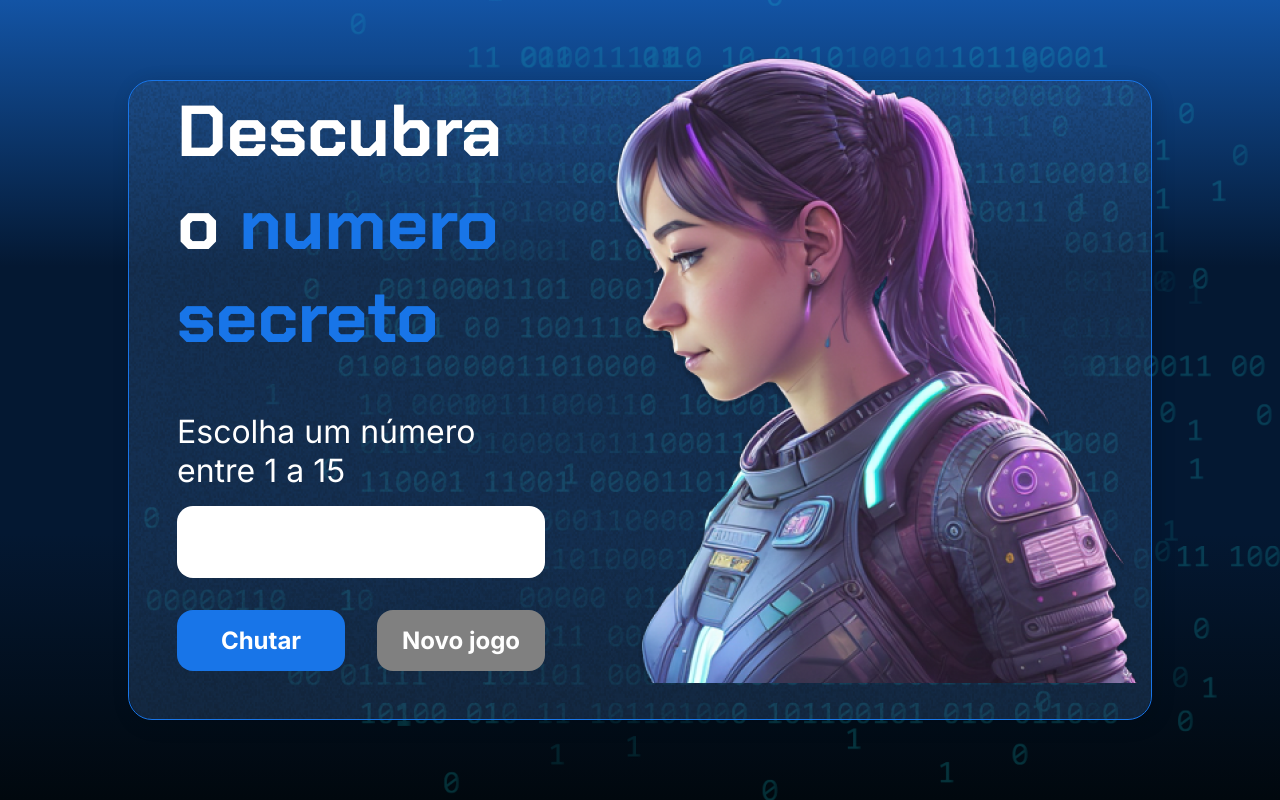
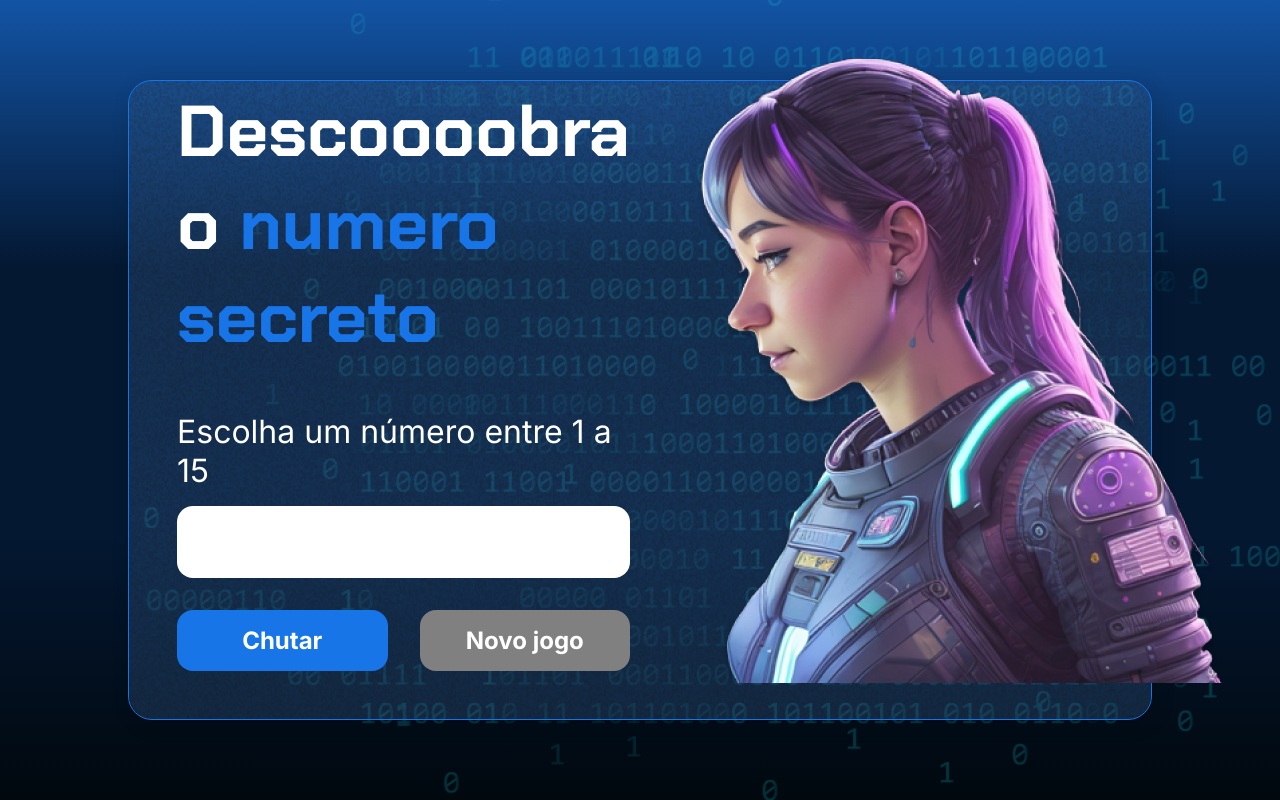
Before and after one commit to djfabiovarga700/numero-secreto, a plain HTML site: page index.html in a window 1280 px wide. Drawn offline with Linux system fonts and the light colour scheme; files whose address does not match are found by name.

```diff
--- a/index.html
+++ b/index.html
@@ -19,7 +19,7 @@
         <div class="container__conteudo">
             <div class="container__informacoes">
                 <div class="container__texto">
-                    <h1>Descubra o <span class="container__texto-azul">numero secreto</span></h1>
+                    <h1>Descoooobra o <span class="container__texto-azul">numero secreto</span></h1>
                     <p class="texto__paragrafo">Escolha um número entre 1 a 15</p>
                 </div>
                 <input type="number" min="1" max="10" class="container__input">
```
